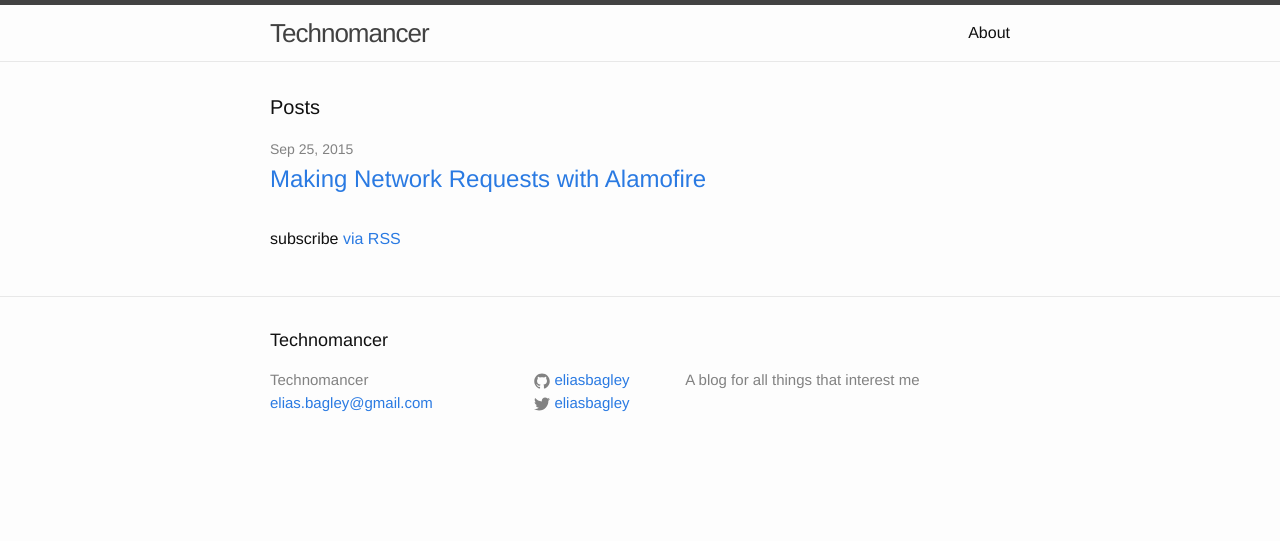
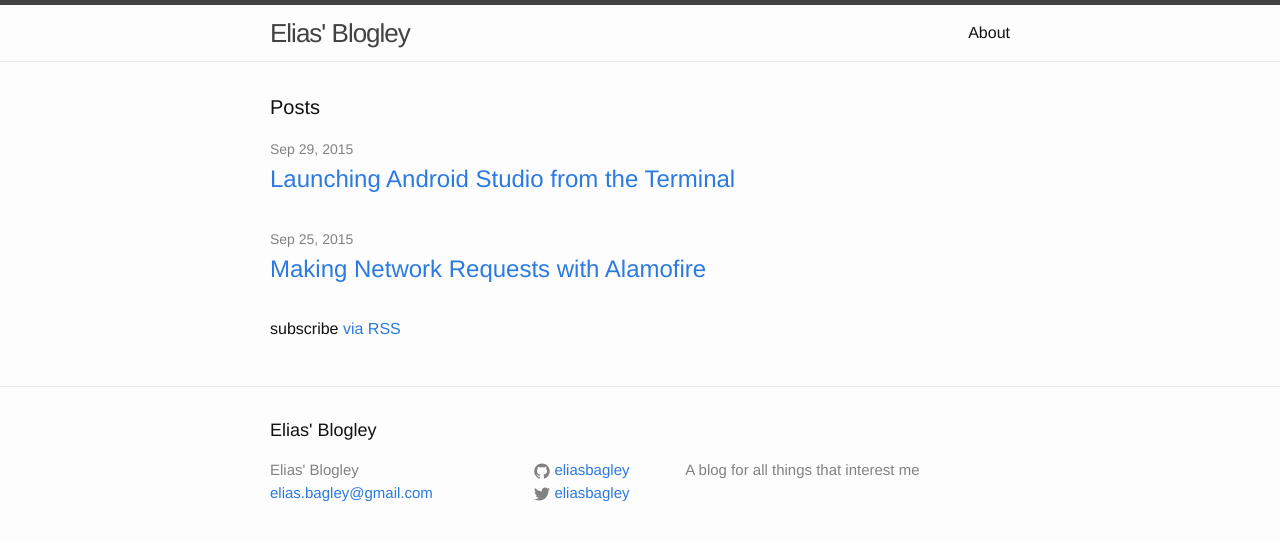
Before and after one commit to eliasbagley/eliasbagley.github.io, a Jekyll site: the page built from index.html, in a window 1280 px wide. Shown: the top 541 px of the page. Built offline with Jekyll 4.4.1, drawn with Linux system fonts in a browser that asks for light colours.

```diff
--- a/_config.yml
+++ b/_config.yml
@@ -1,5 +1,5 @@
 # Site settings
-title: Technomancer
+title: Elias' Blogley
 email: elias.bagley@gmail.com
 description: > # this means to ignore newlines until "baseurl:"
     A blog for all things that interest me
```
Also changed, not shown: _posts/2015-09-29-launching-android-studio-from-command-line.markdown (added, +24 -0 lines).
